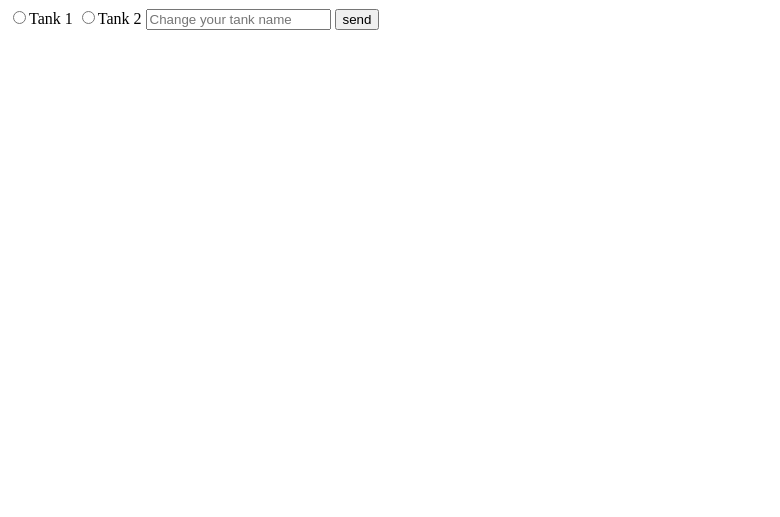
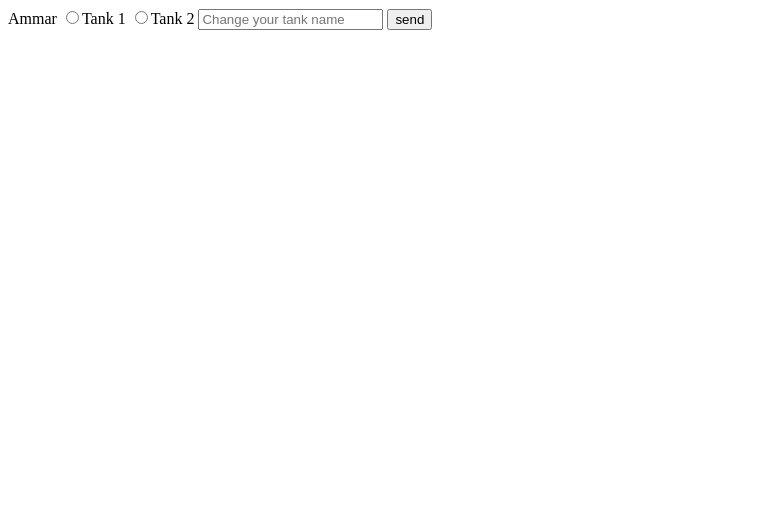
Before and after one commit to ammar813/GameServer, a website: page public/index.html in a window 1280 px wide. Shown: the top 517 px of the page, without its empty margins (0-780 px from the left). Drawn offline with nearby package versions, Linux system fonts and the light colour scheme; no server answers.

Commit message:
just a test

```diff
--- a/public/index.html
+++ b/public/index.html
@@ -26,6 +26,7 @@
 
 <body>
     <div>
+        Ammar
         <input type="radio" name="player" value="0" id="p1">Tank 1
         <input type="radio" name="player" value="1" id="p2">Tank 2
         <input type="text" name="name" id="name" placeholder="Change your tank name">
```
